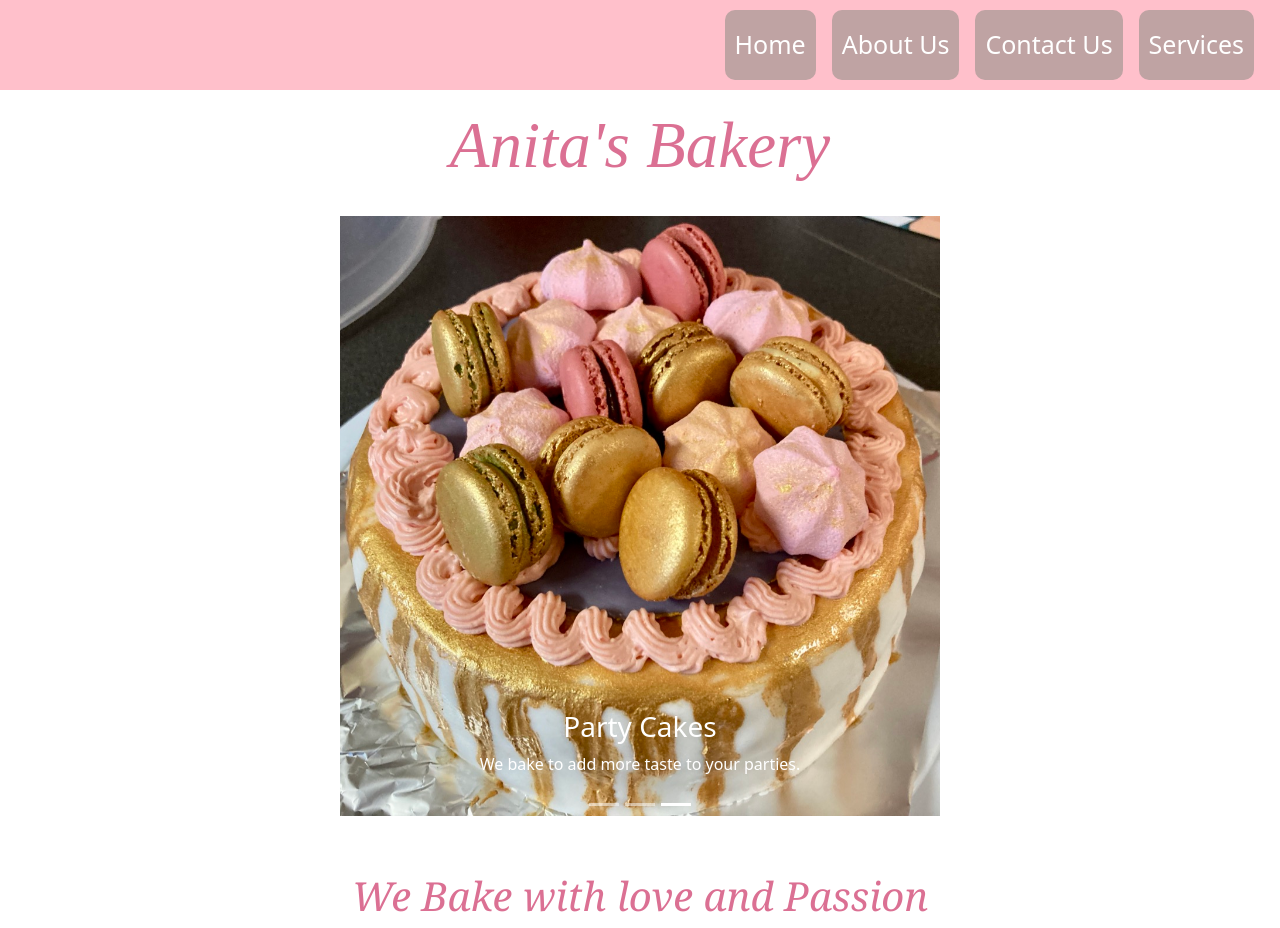
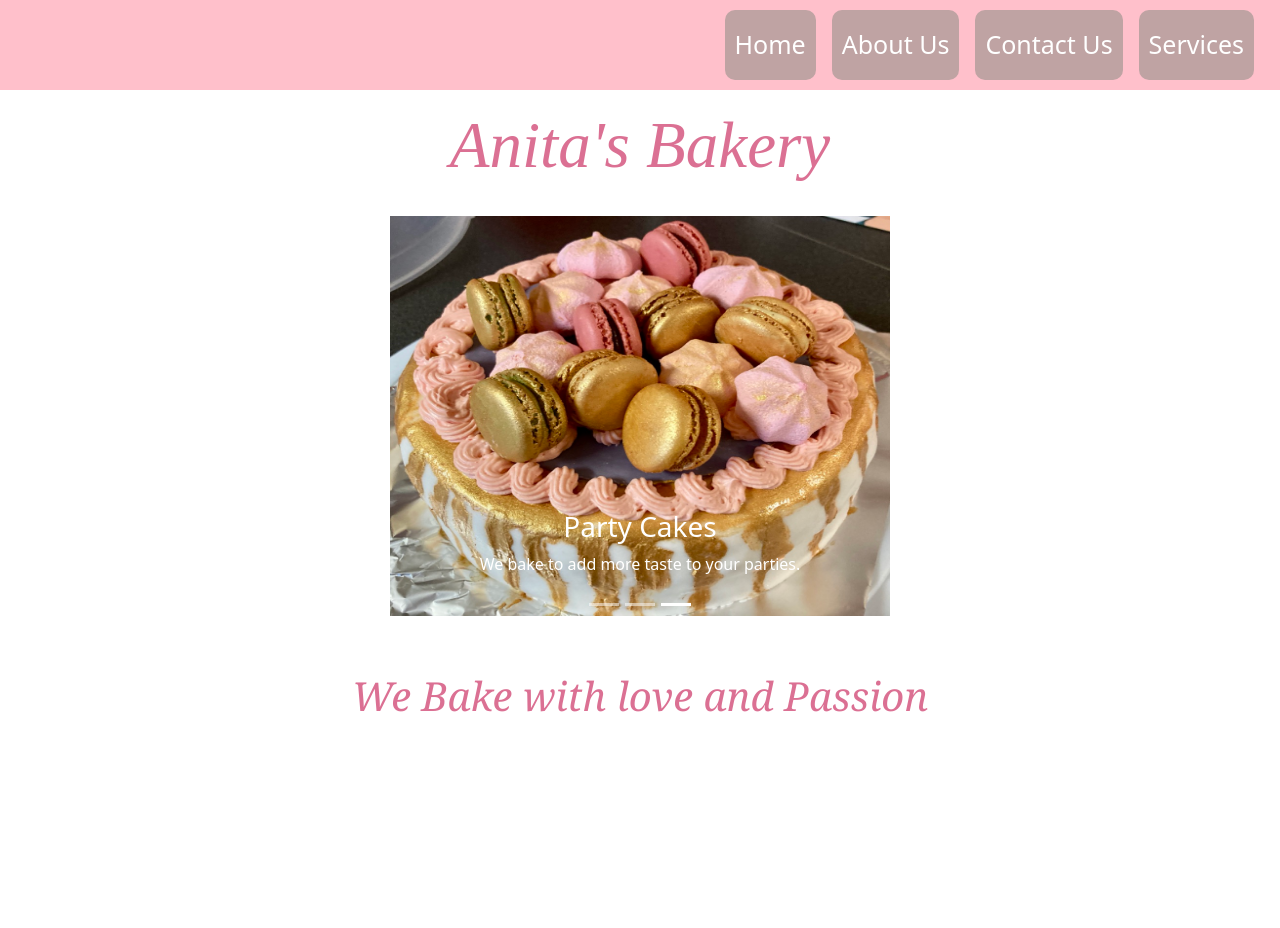
Before and after one commit to Anita771/React-coding, a React (Create React App) app: page /home in a window 1280 px wide. After the commit the page ends 800 px from the top, so only its background shows below. Built offline with nearby package versions, Linux system fonts and the light colour scheme.

Commit message:
Changed the Picture size

```diff
--- a/src/components/Slides.jsx
+++ b/src/components/Slides.jsx
@@ -6,21 +6,21 @@ export default function Slides() {
         <Carousel className='cakes'>
             {/* Added interval for each image */}
       <Carousel.Item interval={1500}>
-        <img className='cakes' src="./images/cake2.jpg" alt="" width="600" height="600" />
+        <img className='cakes' src="./images/cake2.jpg" alt="" width="500" height="400" />
         <Carousel.Caption>
           <h3>Simple Cakes</h3>
           <p>We bake variety of cakes.</p>
         </Carousel.Caption>
       </Carousel.Item>
       <Carousel.Item interval={1500}>
-        <img className='cakes' src="./images/cake.jpg" alt="" width="600" height="600" />
+        <img className='cakes' src="./images/cake.jpg" alt="" width="500" height="400" />
         <Carousel.Caption>
           <h3>Wedding Cakes</h3>
           <p>We bake to make your day special.</p>
         </Carousel.Caption>
       </Carousel.Item>
       <Carousel.Item interval={1500}>
-        <img className='cakes' src="./images/cake3.jpg" alt="" width="600" height="600" />
+        <img className='cakes' src="./images/cake3.jpg" alt="" width="500" height="400" />
         <Carousel.Caption>
           <h3>Party Cakes</h3>
           <p>
```
Also changed, not shown: 1 other file (tests, documents, lock files or other folders).
